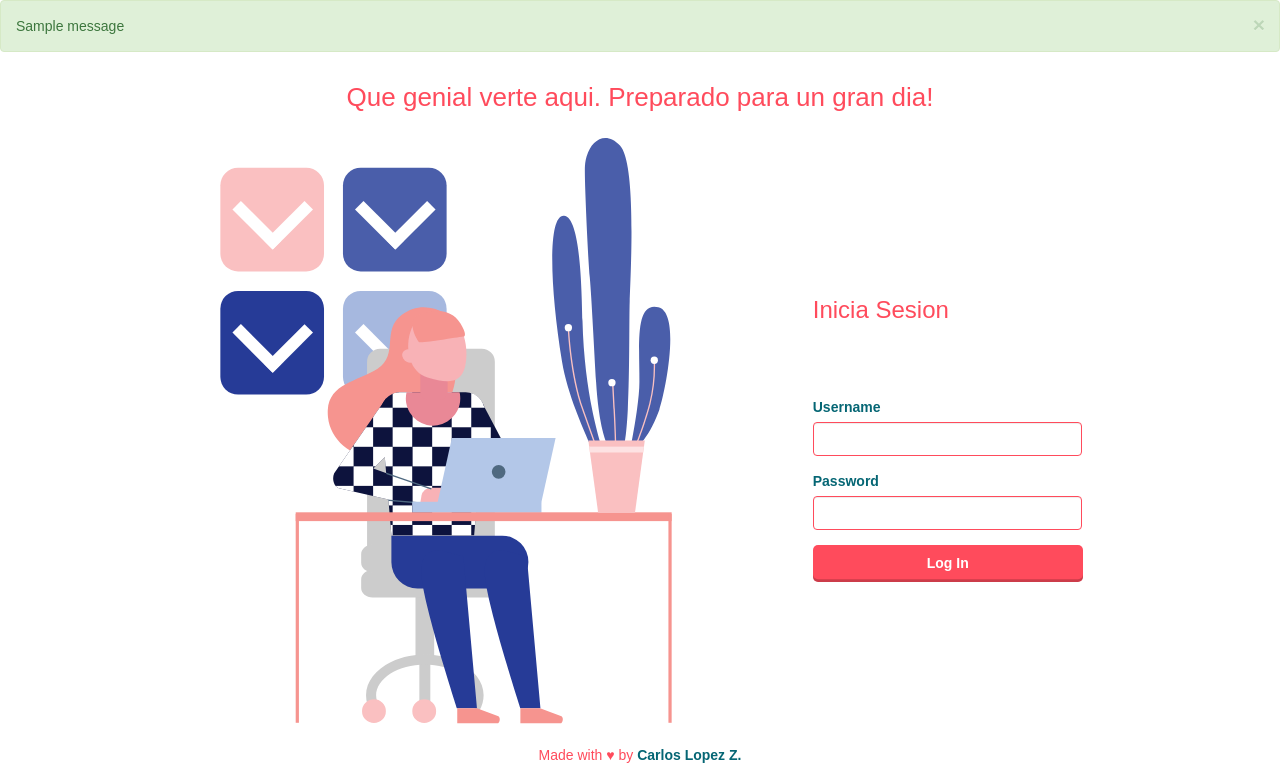
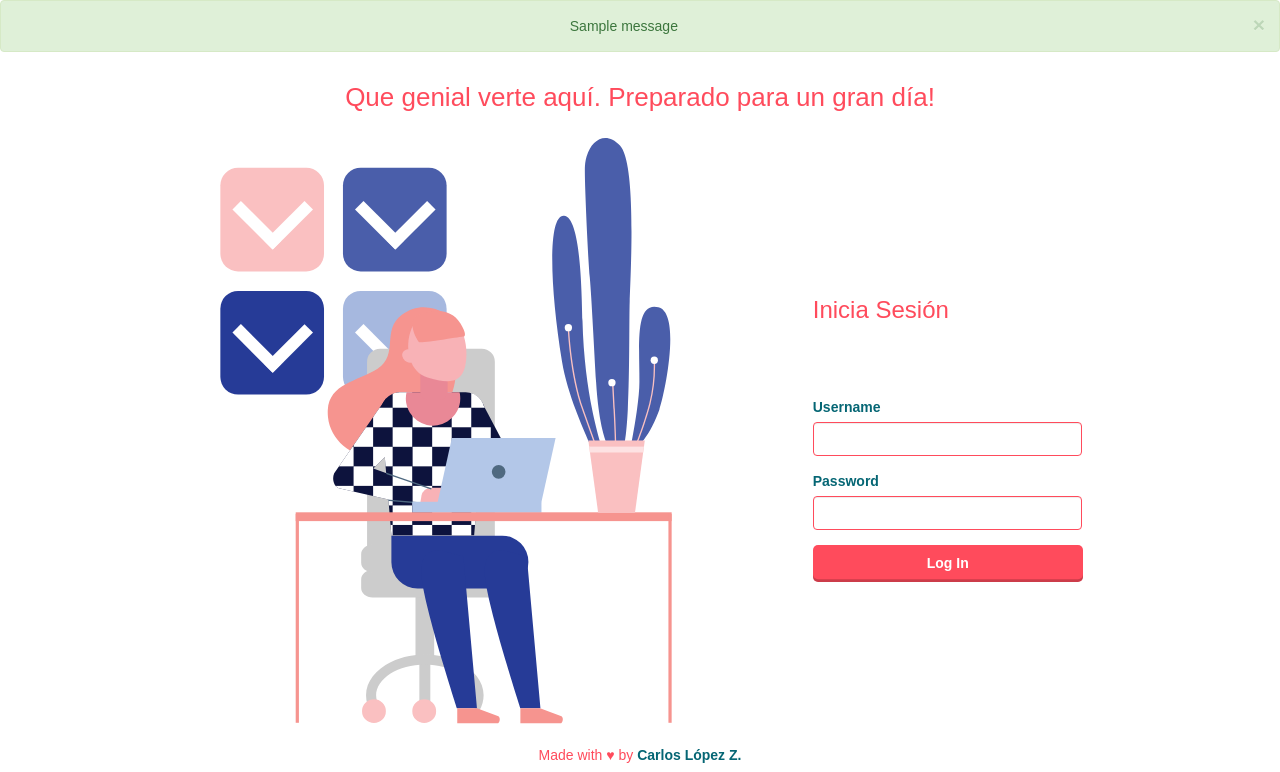
Before and after one commit to KrlosAren/simple-task-app, a Flask app: page /auth/login in a window 1280 px wide. Shown: the part 100-872 px from the top of the page. Run offline with Flask 2, Linux system fonts and the light colour scheme; one stand-in notice (Sample message) is shown; some libraries are stand-ins or nearby versions.

Commit message:
fixed styles and login

```diff
--- a/app/__init__.py
+++ b/app/__init__.py
@@ -10,6 +10,8 @@ from .auth import auth
 login_manager = LoginManager()
 login_manager.login_view = 'auth.login'
 
+login_manager.login_message = 'Logeate para Organizar tus tareas 😁'
+login_manager.login_message_category = 'danger'
 
 @login_manager.user_loader
 def load_user(user_id):
--- a/app/auth/views.py
+++ b/app/auth/views.py
@@ -74,16 +74,15 @@ def login():
                 login_user(user)
 
                 flash('Que bueno verte 😁 - Comienza con tus tareas', 'success')
-                redirect(url_for('main'))
+                return redirect(url_for('main'))
 
             else:
                 flash('La informacion no coincide 😆', 'danger')
+                return redirect(url_for('auth.login'))
 
         else:
             flash('El usuario no existe 😅', 'danger')
             return redirect(url_for('auth.login'))
-
-        return redirect(url_for('main'))
 
     return render_template('login.html', **context)
 
--- a/app/forms.py
+++ b/app/forms.py
@@ -19,4 +19,4 @@ class DeleteTodo(FlaskForm):
 
 
 class UpdateTodo(FlaskForm):
-        submit = SubmitField('Terminar')
+    submit = SubmitField('Terminar')
--- a/app/templates/base.html
+++ b/app/templates/base.html
@@ -8,7 +8,6 @@
 <link rel="stylesheet"
       href="{{url_for('static', filename='styles/main.css')}}">
 {% endblock %}
-
 {% block body%}
 {% block navbar %}
   {% include 'navbar.html' %}
@@ -16,7 +15,7 @@
 {% with messages = get_flashed_messages(with_categories=true) %}
     {% if messages %}
         {% for category, message in messages %}
-            <div class="alert alert-{{category}} alert-dismissable" role="alert">
+            <div style="text-align: center;" class="alert alert-{{category}} alert-dismissable" role="alert">
                 <span>{{ message }}</span>
                 <button type="button" class="close" data-dismiss="alert" aria-label="Close">
                 <span aria-hidden="true">&times;</span>
--- a/app/templates/footer.html
+++ b/app/templates/footer.html
@@ -1,5 +1,5 @@
 <footer class="footer">
   <div class="container">
-    Made with ♥ by <a href="https://github.com/KrlosAren" target="_blank">Carlos Lopez Z.</a>
+    Made with ♥ by <a href="https://github.com/KrlosAren" target="_blank">Carlos López Z.</a>
   </div>
 </footer>
--- a/app/templates/login.html
+++ b/app/templates/login.html
@@ -7,12 +7,12 @@ Login
 {%block content%}
 <div class="container main">
   <div class="main__item--text">
-    <h1>Que genial verte aqui. Preparado para un gran dia!</h1>
+    <h1>Que genial verte aquí. Preparado para un gran día!</h1>
   </div>
   <div class="main__item--content">
     <img src="{{url_for('static', filename='images/main_login-01.svg')}}" alt="">
     <span class="form__signup">
-      <h2>Inicia Sesion</h2>
+      <h2>Inicia Sesión</h2>
       {{ wtf.quick_form(login_form, extra_classes='form__signup')}}
     </span>
   </div>
--- a/app/templates/macros.html
+++ b/app/templates/macros.html
@@ -1,7 +1,7 @@
 {% import 'bootstrap/wtf.html' as wtf %} {% macro render_todo(todo, delete_form,
 update_form)%}
 <div>
-  <b>Description:</b>
+  <b>Descripción:</b>
   <p>{{todo.to_dict().description}}</p>
 </div>
 {% if todo.to_dict().done %}
--- a/app/templates/main.html
+++ b/app/templates/main.html
@@ -9,7 +9,7 @@
   {% block content%}
   <div class="container main main__dashboard">
     <div class="main__item--text">
-      <h1>Hola, {{username | capitalize}}!. Disfruta tu dia.</h1>
+      <h1>Hola, {{username | capitalize}}!. Disfruta tu día.</h1>
     </div>
     <div class="main__item--content dashboard">
         <h3>Crear nueva tarea</h3>
```
